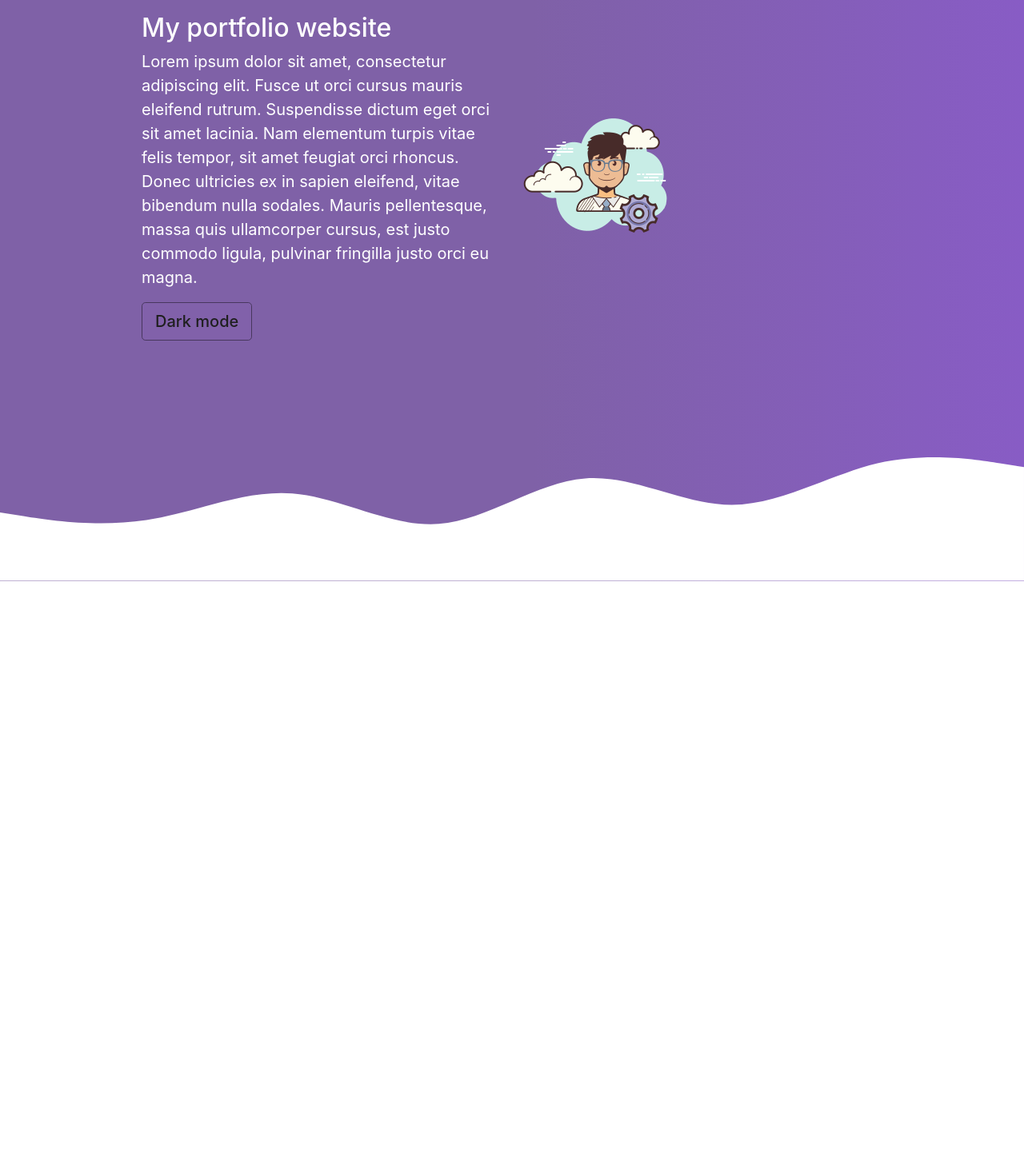
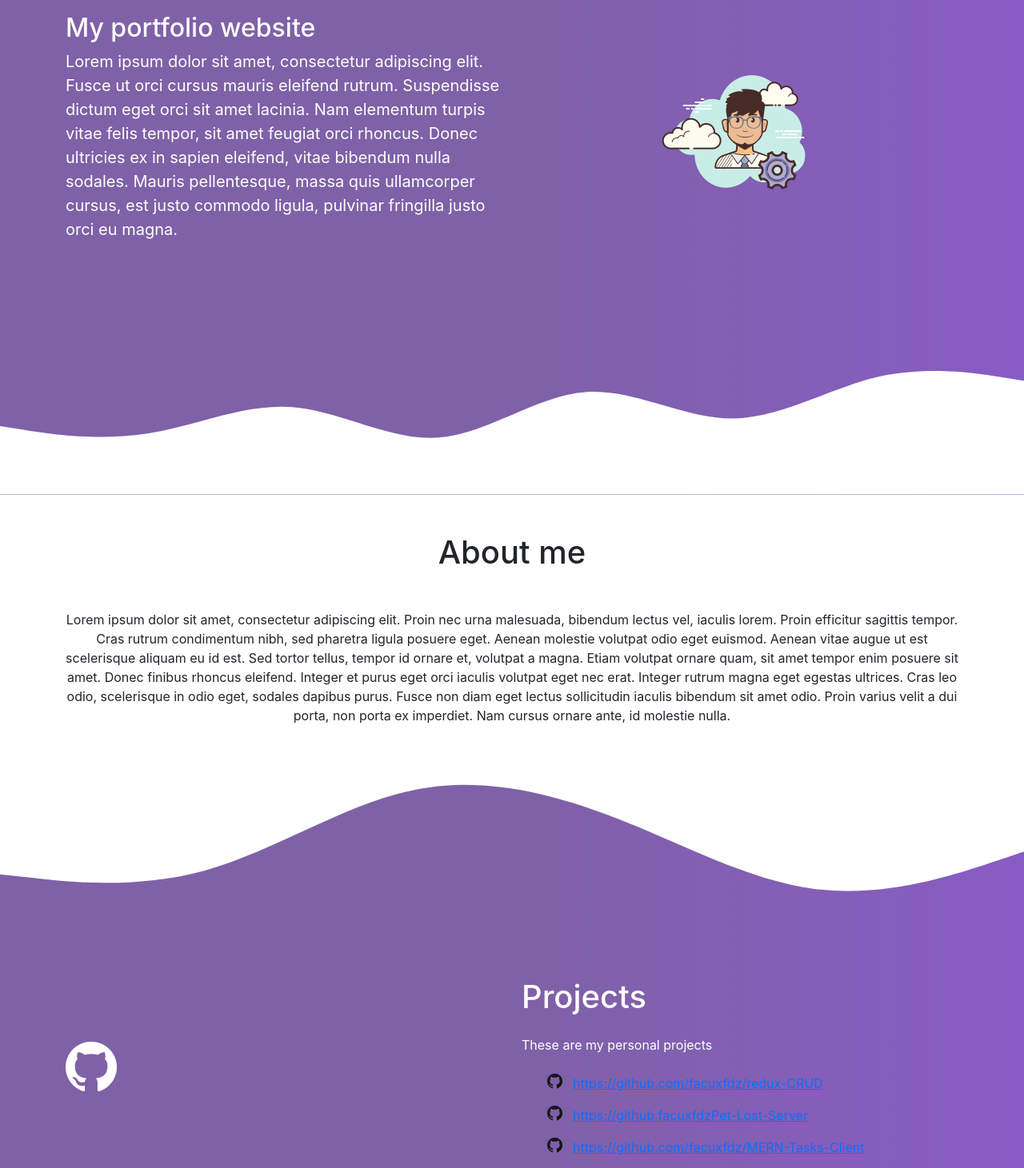
Before and after one commit to facuxfdz/Portfolio, a React (Create React App) app: page /home in a window 1280 px wide. Shown: the part 80-1541 px from the top of the page at 80% size. Before the commit the page ends 880 px from the top, so only its background shows below. Built offline with nearby package versions, Linux system fonts and the light colour scheme.

Commit message:
About static part finished
Projects idea started

```diff
--- /dev/null
+++ b/src/components/About.js
@@ -0,0 +1,20 @@
+import React from 'react'
+
+const About = ({aboutData}) => {
+    return (
+        <section className={`${aboutData.className}`}>
+            <div className="container">
+                <div className="row">
+                    <div className="col-md-12 text-center mt-5">
+                        <h1>{aboutData.title}</h1>
+                        <p className="mt-5">
+                            {aboutData.description}
+                        </p>
+                    </div>
+                </div>
+            </div>
+        </section>
+    );
+}
+
+export default About;
--- a/src/components/Header.js
+++ b/src/components/Header.js
@@ -2,11 +2,10 @@ import React from 'react'
 
 const Header = () => {
     return (
-
             <header className="page-header gradient">
                 <div className="container pt-3 pb-3">
                     <div className="row align-items-center justify-content-center">
-                        <div className="col-md-5">
+                        <div className="col-md-6">
                             <h2>My portfolio website</h2>
 
                             <p>
@@ -14,15 +13,8 @@ const Header = () => {
 
                             </p>
 
-                            <button
-                                type="button"
-                                className="btn btn-dark btn-lg dark-mode-toggle"
-                            >
-                                Dark mode
-                            </button>
-
                         </div>
-                        <div className="col-md-5">
+                        <div className="col-md-6 text-center">
                             <img src="admin-image.png" />
                         </div>
                     </div>
--- a/src/components/Home.js
+++ b/src/components/Home.js
@@ -1,12 +1,53 @@
-import React, {Fragment} from 'react';
+import React, {Fragment, useEffect, useState} from 'react';
 import NavBar from './NavBar';
 import Header from './Header';
+import About from './About';
+import Projects from './Projects';
+
+
+const loremIpsum = "Lorem ipsum dolor sit amet, consectetur adipiscing elit. Proin nec urna malesuada, bibendum lectus vel, iaculis lorem. Proin efficitur sagittis tempor. Cras rutrum condimentum nibh, sed pharetra ligula posuere eget. Aenean molestie volutpat odio eget euismod. Aenean vitae augue ut est scelerisque aliquam eu id est. Sed tortor tellus, tempor id ornare et, volutpat a magna. Etiam volutpat ornare quam, sit amet tempor enim posuere sit amet. Donec finibus rhoncus eleifend. Integer et purus eget orci iaculis volutpat eget nec erat. Integer rutrum magna eget egestas ultrices. Cras leo odio, scelerisque in odio eget, sodales dapibus purus. Fusce non diam eget lectus sollicitudin iaculis bibendum sit amet odio. Proin varius velit a dui porta, non porta ex imperdiet. Nam cursus ornare ante, id molestie nulla.";
 
 const Home = () => {
+
+    // This data will come from some page, the idea is that this information could be updated dynamically
+
+    const [aboutData,handleAboutData] = useState({});
+    const [projectsData,handleProjectsData] = useState({});
+
+    const bringAboutData = () => {
+        let className = "about";
+        let title = "About me";
+        let description = loremIpsum;
+        return {className,title,description};
+    };
+
+    const bringProjectsData = () => {
+        let className = "projects gradient";
+        let title = "Projects";
+        let description = "These are my personal projects";
+        let projects = [
+            "https://github.com/facuxfdz/redux-CRUD",
+            "https://github.facuxfdzPet-Lost-Server",
+            "https://github.com/facuxfdz/MERN-Tasks-Client"
+        ];
+        return {className,title,description,projects};
+    };
+
+    useEffect(() => {
+        handleAboutData(bringAboutData());
+        handleProjectsData(bringProjectsData());
+
+    }, []);
+
+
+
+
     return (
         <Fragment>
             <NavBar />
             <Header />
+            <About aboutData={aboutData}/>
+            <Projects projectsData={projectsData}/>
         </Fragment>
     );
 }
--- /dev/null
+++ b/src/components/Projects.js
@@ -0,0 +1,38 @@
+import React from 'react'
+
+const Projects = ({projectsData}) => {
+
+    const {projects} = projectsData;
+
+    if(!projects) return null;
+
+    return (
+        <section className={`${projectsData.className}`}>
+            <svg xmlns="http://www.w3.org/2000/svg" viewBox="0 0 1440 320"><path fill="#fff" fill-opacity="1" d="M0,192L48,197.3C96,203,192,213,288,186.7C384,160,480,96,576,74.7C672,53,768,75,864,112C960,149,1056,203,1152,213.3C1248,224,1344,192,1392,176L1440,160L1440,0L1392,0C1344,0,1248,0,1152,0C1056,0,960,0,864,0C768,0,672,0,576,0C480,0,384,0,288,0C192,0,96,0,48,0L0,0Z"></path></svg>
+            <div className="container">
+                <div className="row align-items-center">
+                    <div className="col-md-6">
+                        <img src="GitHub-Mark-Light-64px.png" />
+
+                    </div>
+
+                    <div className="col-md-6">
+                        <h1 className="my-3">{projectsData.title}</h1>
+                        <p className="my-4">
+                            {projectsData.description}
+                        </p>
+                        <ul>
+                            {projects.map(project => (
+                                <li> <a href="#"> {project} </a></li>
+                            ))}
+                        </ul>
+                    </div>
+                </div>
+            </div>
+
+            <svg xmlns="http://www.w3.org/2000/svg" viewBox="0 0 1440 320"><path fill="#fff" fill-opacity="1" d="M0,32L48,32C96,32,192,32,288,53.3C384,75,480,117,576,117.3C672,117,768,75,864,80C960,85,1056,139,1152,133.3C1248,128,1344,64,1392,32L1440,0L1440,320L1392,320C1344,320,1248,320,1152,320C1056,320,960,320,864,320C768,320,672,320,576,320C480,320,384,320,288,320C192,320,96,320,48,320L0,320Z"></path></svg>
+        </section>
+    );
+}
+
+export default Projects;
--- a/src/index.css
+++ b/src/index.css
@@ -71,7 +71,7 @@ code {
   background: rgb(127,97,167);
   background: linear-gradient(
     90deg,
-  rgba(127,97,167,1) 52%,
+  #7f61a7 52%,
   rgb(136, 92, 197) 100%,
   rgb(179, 122, 233) 100%,
   rgba(236,236,236,1) 100%
@@ -85,15 +85,21 @@ code {
 
 }
 
-.btn-dark {
-  color:rgb(31, 31, 31);
-  background-color: rgba(132, 98, 177, 0.3);
-  border-color: #48375e;
-  font-weight: 548;
+.projects {
+  color: #fff;
 }
 
-.btn-dark:hover {
-  color: rgb(230, 230, 230);
-  background-color: #48375e;
-  border-color: #48375e;
+.projects ul {
+  padding-left: 2rem;
+  list-style-type: none;
 }
+
+.projects ul li {
+  padding-left: 2rem;
+  background-image: url(./GitHub-Mark-64px.png);
+  background-repeat: no-repeat;
+  background-size: 1.2rem;
+  line-height: 1.5rem;
+  margin-bottom: 1rem;
+
+}
```
Also changed, not shown: public/GitHub-Mark-Light-64px.png (added), src/GitHub-Mark-64px.png (added).
